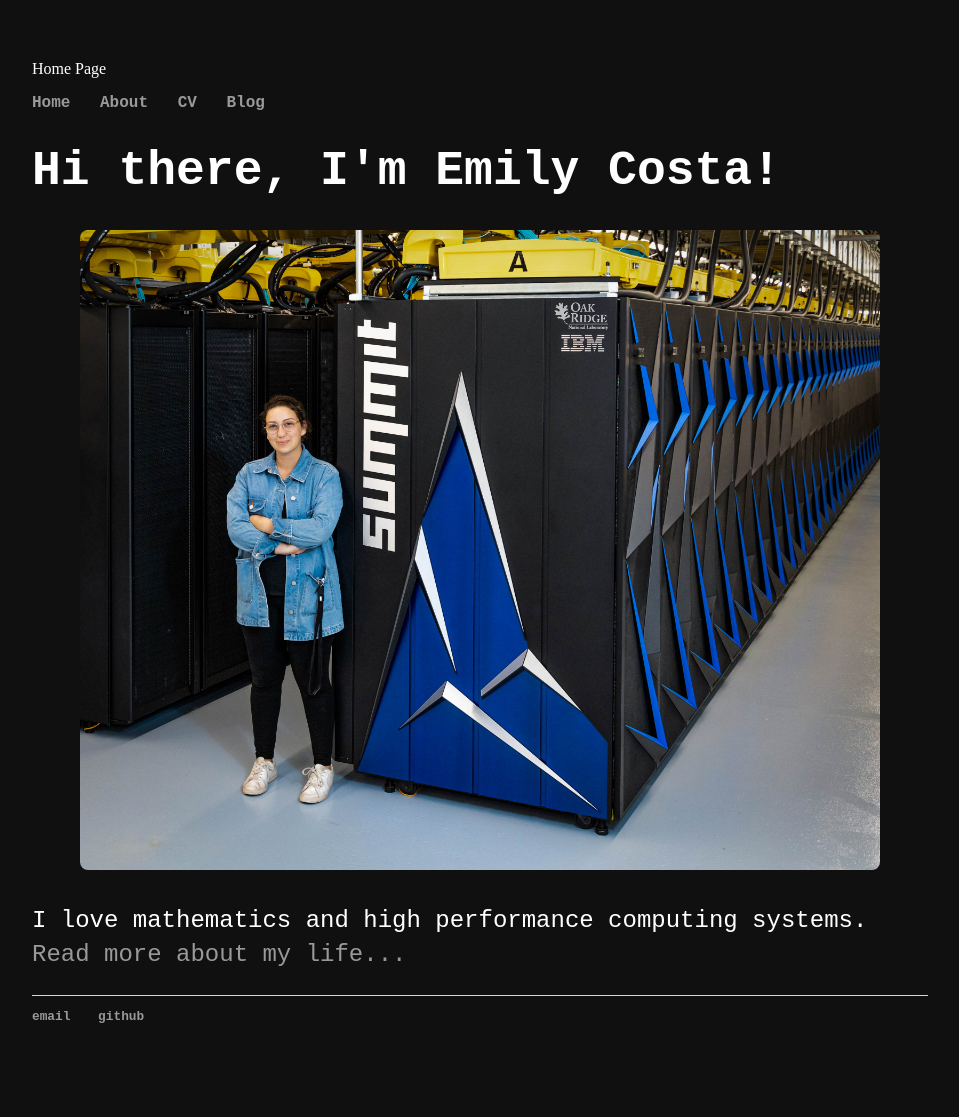
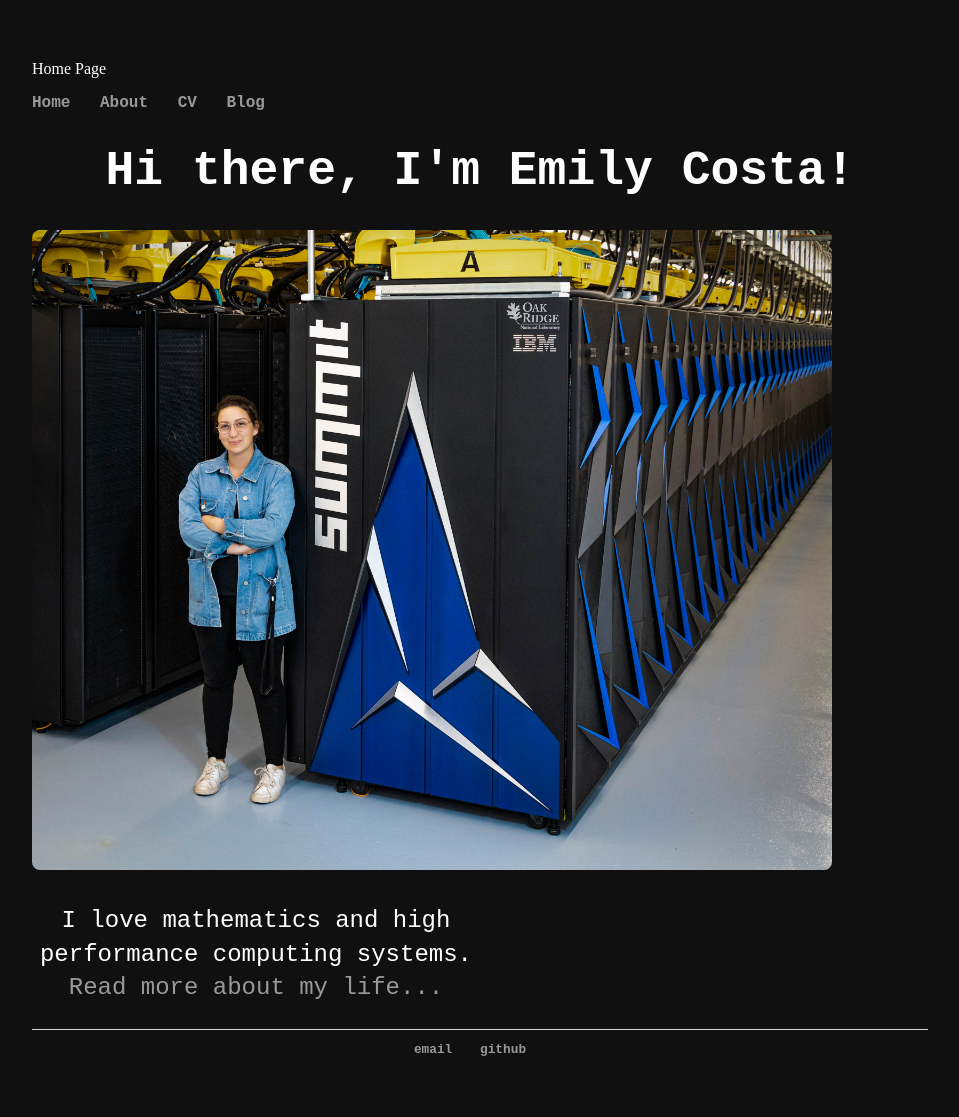
Before and after one commit to emilyjcosta5/emilyjcosta5.github.io, a Jekyll site: the page built from index.html, in a window 1280 px wide. Shown: the whole page, without its empty margins (160-1119 px from the left). Built offline with Jekyll 4.4.1, drawn with Linux system fonts in a browser that asks for light colours; before the commit the page ends 1084 px from its top, so only the background shows below that.

Commit message:
Update main.css
centering everyythiiingg

```diff
--- a/css/main.css
+++ b/css/main.css
@@ -26,6 +26,7 @@
     font-size: 3em;
     font-family:"Courier New", Courier, monospace;
     color: #ffffff;
+    text-align: center;
 }
 /*
 h1 {
@@ -50,6 +51,8 @@
     line-height: 1.4em;
     color: #333;
     color: #ffffff;
+    width: 50%;
+    text-align: center;
 }
 img {
   border-radius: 8px;
@@ -64,6 +67,7 @@
     font-size: .8em;
     font-family:"Courier New", Courier, monospace;
     color: #3465A4;
+    text-align: center;
 }
 
 ul.posts {
```
